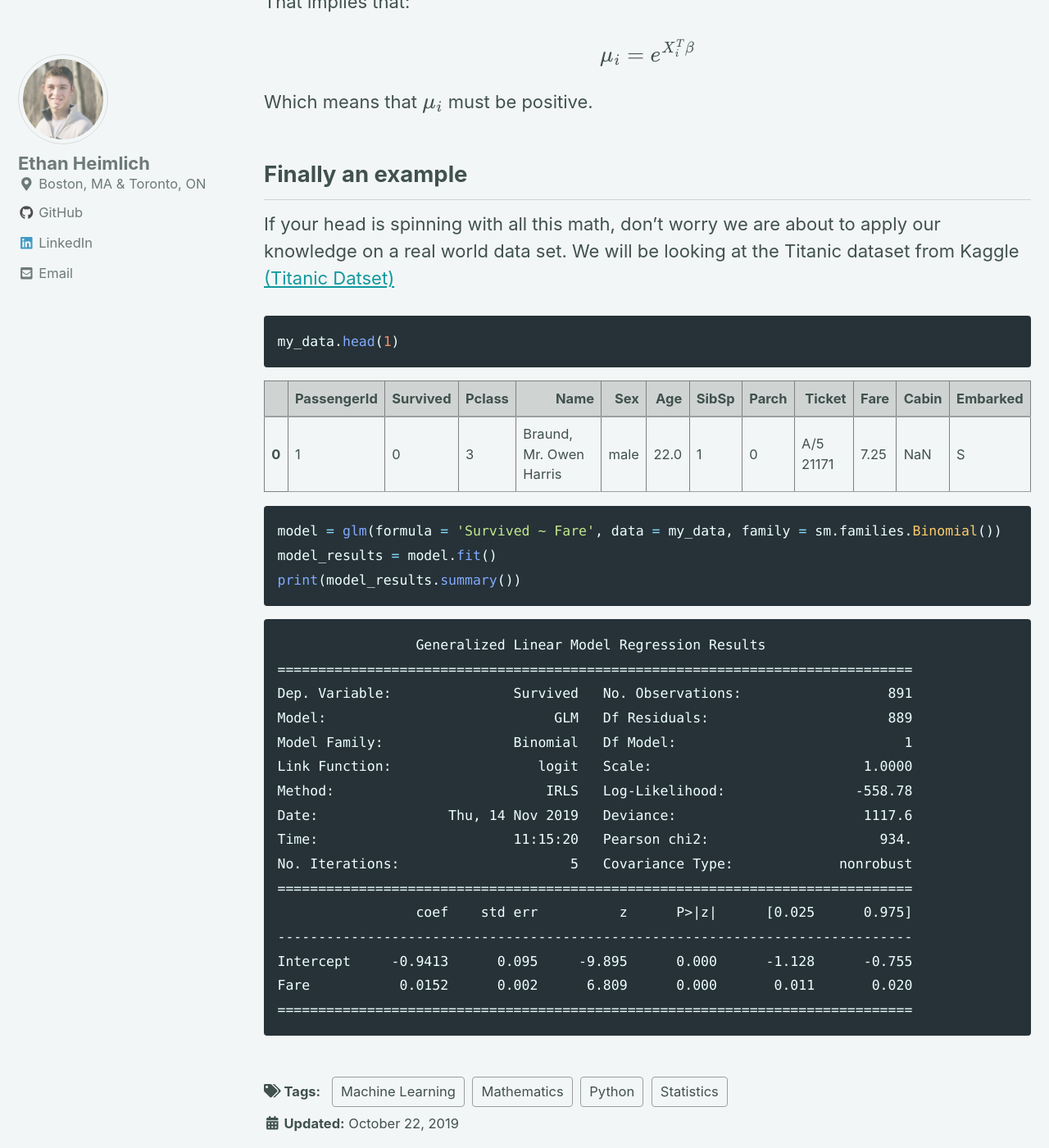
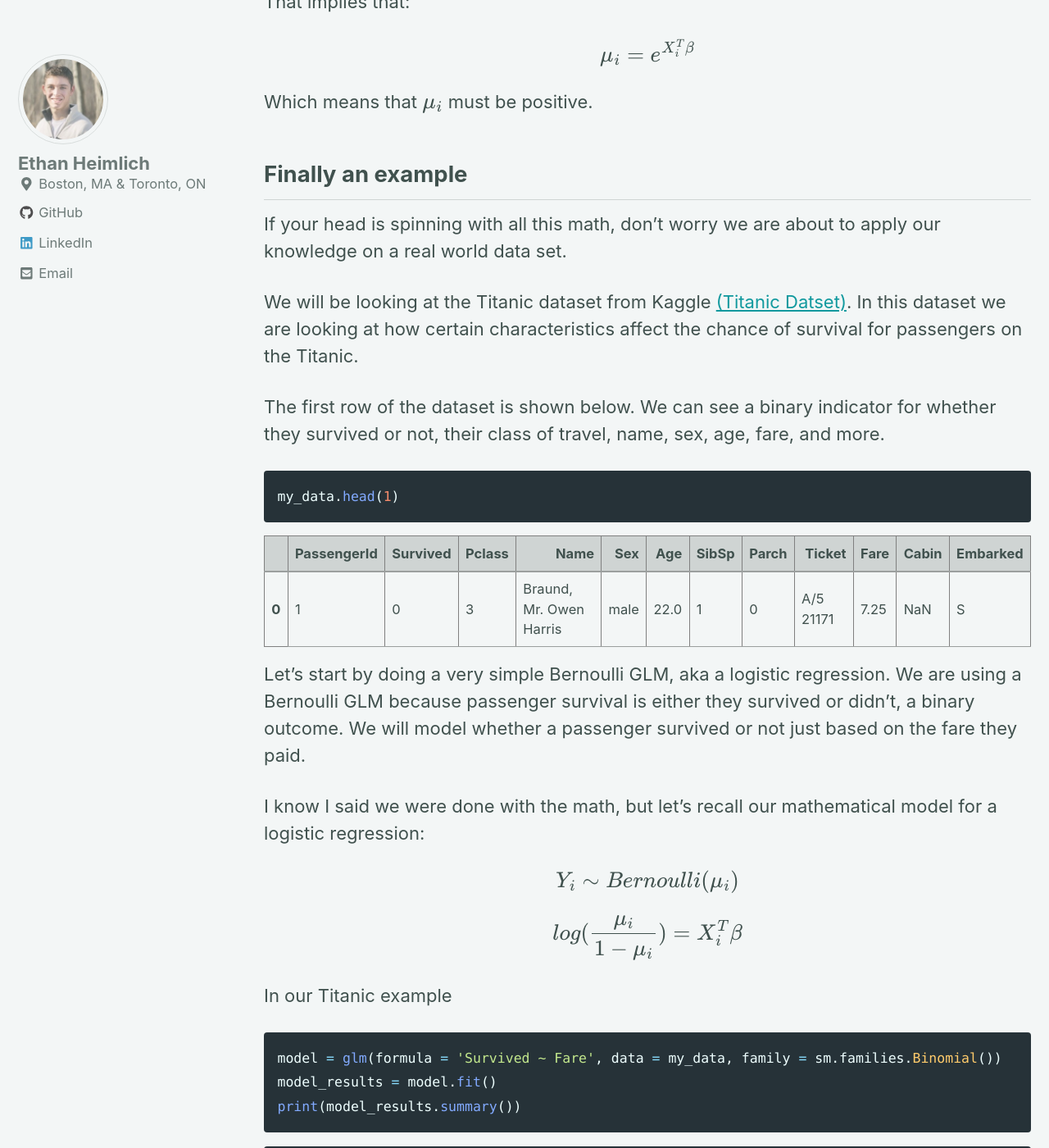
Before and after one commit to eheimlich/eheimlich.github.io, a Jekyll site: the page built from _posts/2019-10-22-generalized_linear_models.md, in a window 1280 px wide and 1400 px high, scrolled down 4820 px. Shown: the whole window at 82% size. Built offline with Jekyll 4.4.1, drawn with Linux system fonts in a browser that asks for light colours; cached includes are drawn as plain includes; nearby versions of some CDN libraries; formulas are drawn with MathJax 3.

Commit message:
Started example sections

````diff
--- a/_posts/2019-10-22-generalized_linear_models.md
+++ b/_posts/2019-10-22-generalized_linear_models.md
@@ -109,7 +109,11 @@ Which means that $$\mu_i$$ must be positive.
 
 ## Finally an example
 
-If your head is spinning with all this math, don't worry we are about to apply our knowledge on a real world data set. We will be looking at the Titanic dataset from Kaggle [(Titanic Datset)](https://www.kaggle.com/c/titanic)
+If your head is spinning with all this math, don't worry we are about to apply our knowledge on a real world data set.
+
+We will be looking at the Titanic dataset from Kaggle [(Titanic Datset)](https://www.kaggle.com/c/titanic). In this dataset we are looking at how certain characteristics affect the chance of survival for passengers on the Titanic.
+
+The first row of the dataset is shown below. We can see a binary indicator for whether they survived or not, their class of travel, name, sex, age, fare, and more.
 
 ```python
 my_data.head(1)
@@ -170,7 +174,17 @@ my_data.head(1)
 </table>
 </div>
 
+Let's start by doing a very simple Bernoulli GLM, aka a logistic regression. We are using
+a Bernoulli GLM because passenger survival is either they survived or didn't, a binary outcome. We will
+model whether a passenger survived or not just based on the fare they paid.
 
+I know I said we were done with the math, but let's recall our mathematical model for a logistic regression:
+
+$$Y_i \sim Bernoulli(\mu_i)$$
+
+$$log(\frac{\mu_i}{1- \mu_i}) = X_i^T \beta $$
+
+In our Titanic example
 
 
 ```python
````
